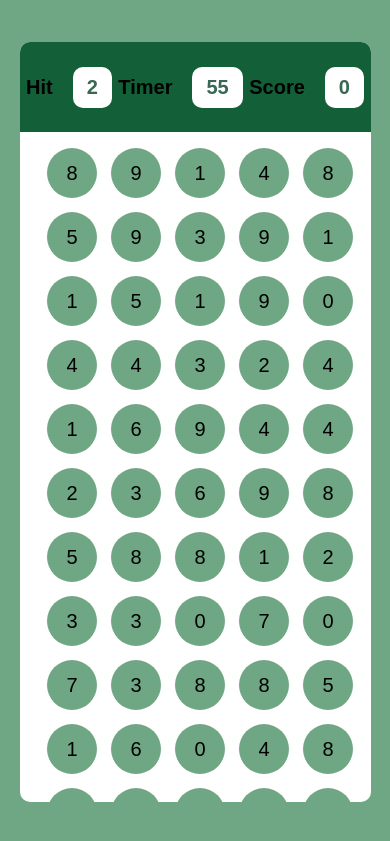
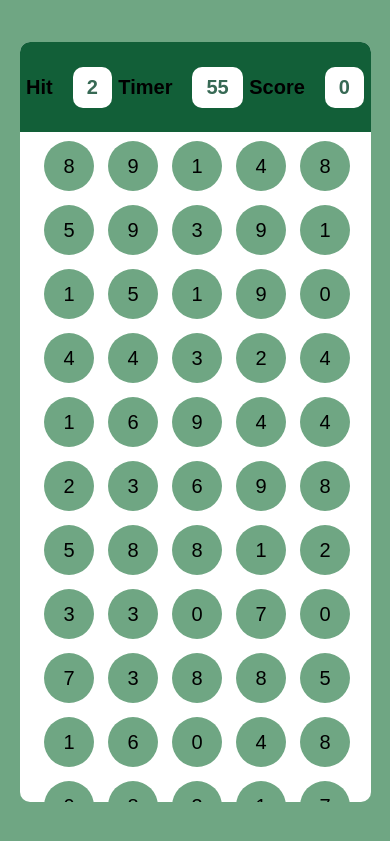
Before and after one commit to ChiragPandya31/bubble-game, a plain HTML site: page index.html in a window 390 px wide. Drawn offline with Linux system fonts and the light colour scheme.

Commit message:
Update style.css

```diff
--- a/style.css
+++ b/style.css
@@ -68,7 +68,7 @@ body {
     align-items: center;
     flex-wrap: wrap;
     gap: 14px;
-    padding: 16px 5px;
+    padding: 9px 2px;
     width: 100%;
     height: calc(100% - 100px);
 }
@@ -96,4 +96,12 @@ body {
         height: 90px;
         width: 100%;
     }
+    .pbtm{
+        height: 100vh;
+        width: 100%;
+        display: flex;
+        align-items: center;
+        justify-content: center;
+        overflow: auto;
+    }
 }
```
